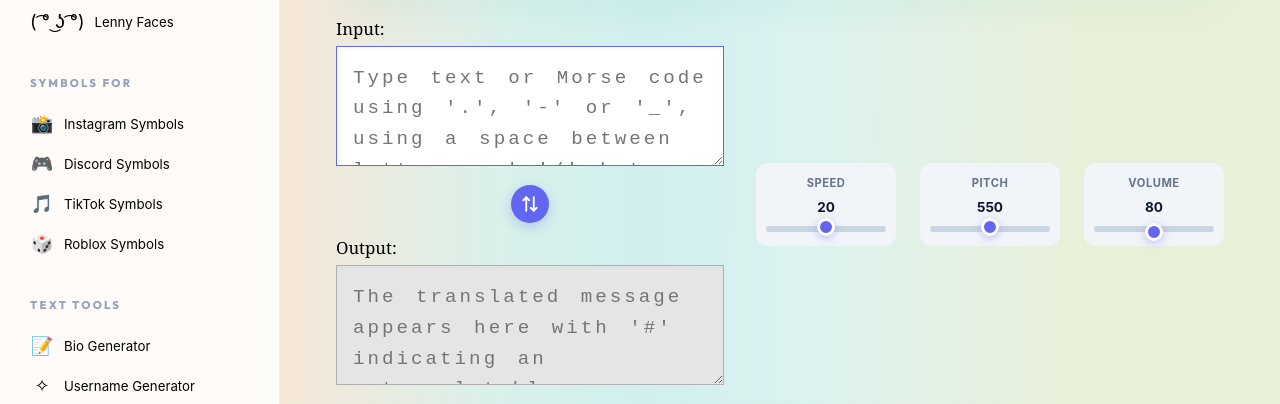
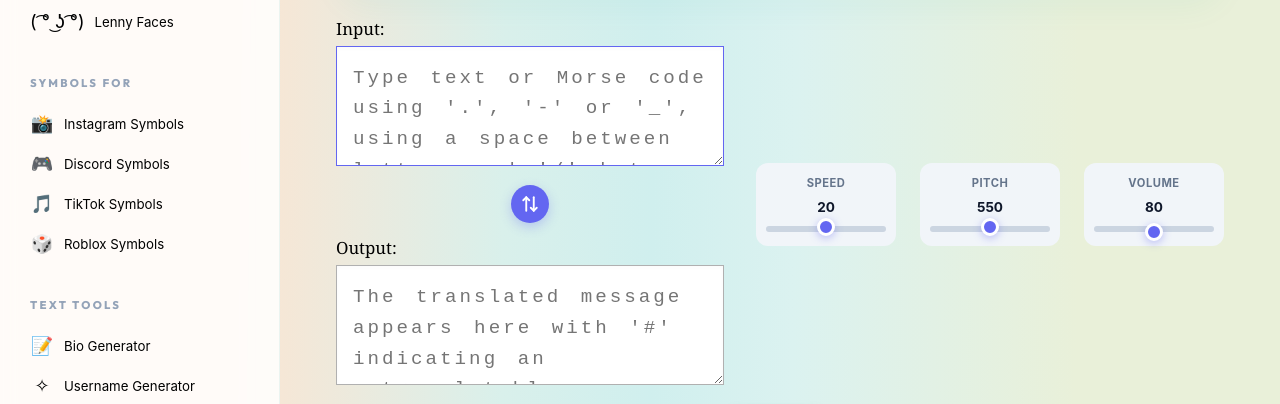
Before and after one commit to ShahidDeveloper1/website1, a website: page morse-code.html in a window 1280 px wide. Shown: the part 357-761 px from the top of the page. Drawn offline with Linux system fonts and the light colour scheme.

Commit message:
style: make output textarea background pure white to match user requirement

```diff
--- a/morse-code.html
+++ b/morse-code.html
@@ -33,7 +33,7 @@
       letter-spacing: 3px; word-spacing: 5px; line-height: 1.6;
     }
     .morse-textarea:focus { border-color: #6366f1; }
-    .morse-textarea[readonly] { background: #e5e5e5; color: #555; }
+    .morse-textarea[readonly] { background: #ffffff; color: #333; }
 
     /* Vertical Sliders */
     .slider-group {
```
